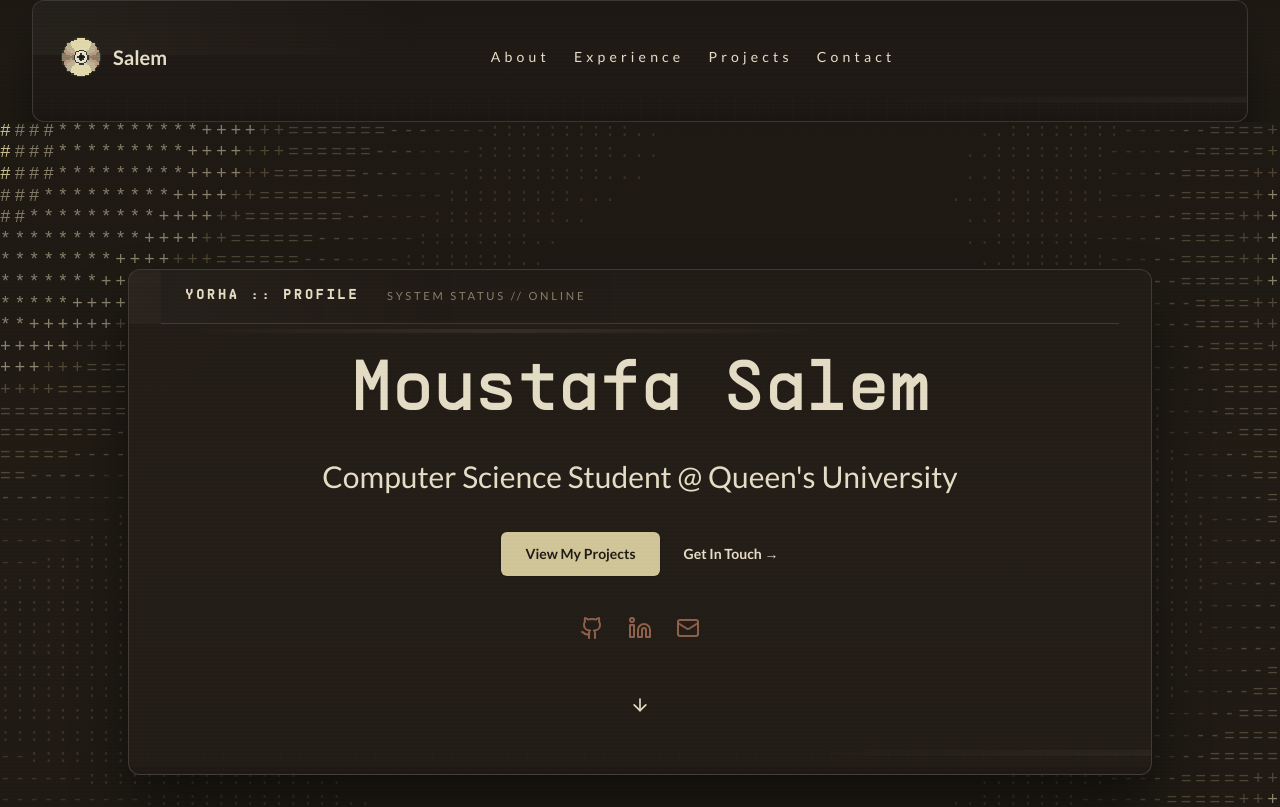
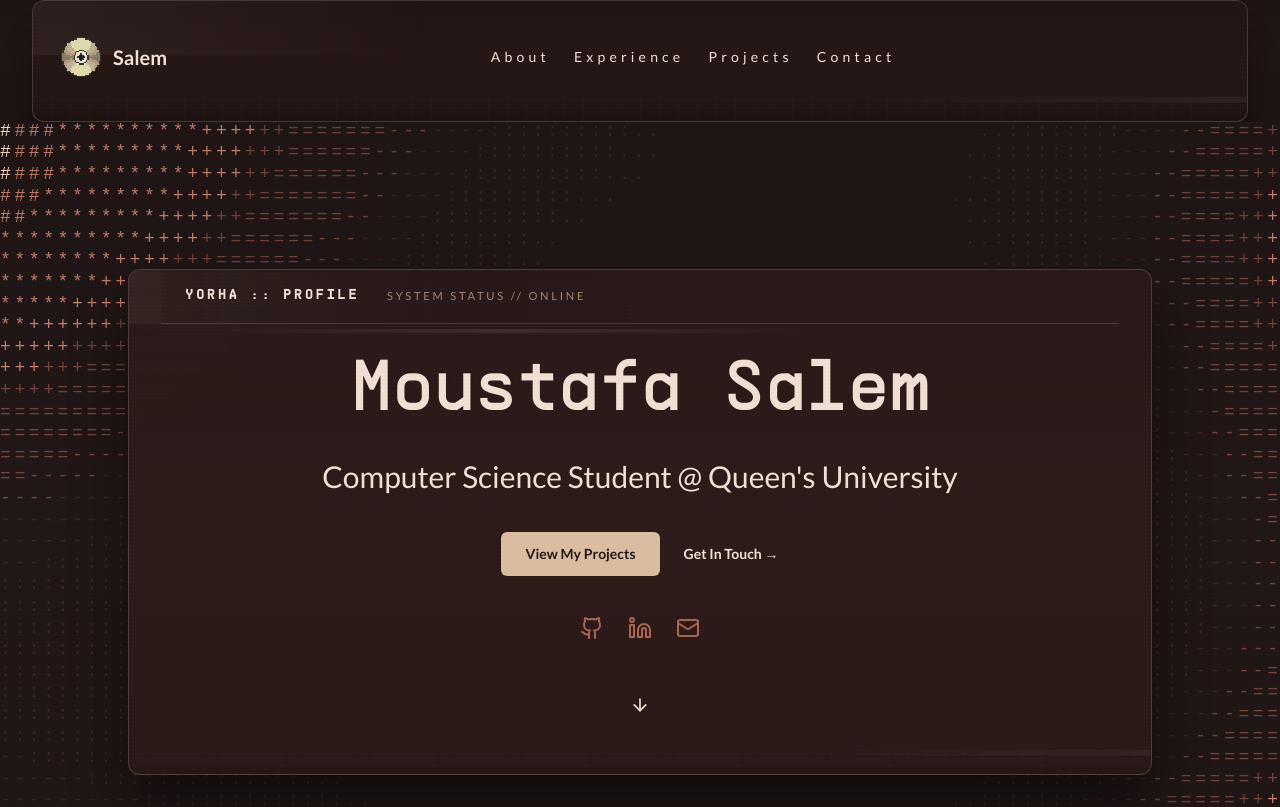
Before and after one commit to tTrmc/msalem, a Next.js app: page / in a window 1280 px wide. Shown: the top 807 px of the page. Built offline with nearby package versions, Linux system fonts and the light colour scheme.

Commit message:
fix: fixed linkedin link

```diff
--- a/src/app/globals.css
+++ b/src/app/globals.css
@@ -2,18 +2,18 @@
 
 :root {
   /* NieR:Automata-inspired palette with deeper contrast */
-  --background: #d8d0b3;      /* Sanded parchment */
-  --foreground: #2f261f;      /* Deep umbra */
-  --primary: #f0e7c2;         /* Hack highlight */
-  --stone: #b6a789;           /* Defensive taupe */
-  --warm: #b58a77;            /* Offensive sienna */
-  --accent: #4f4638;          /* System umber */
-  --panel-surface: rgba(243, 235, 212, 0.9);
-  --panel-surface-muted: rgba(235, 225, 200, 0.85);
-  --panel-border: rgba(79, 70, 56, 0.35);
-  --panel-header: rgba(79, 70, 56, 0.18);
-  --panel-line: rgba(47, 38, 31, 0.25);
-  --panel-shadow: 0 28px 48px rgba(20, 16, 11, 0.32);
+  --background: #dcc8bb;      /* Blushed parchment */
+  --foreground: #33231e;      /* Deep umber */
+  --primary: #f4d5c1;         /* Rose highlight */
+  --stone: #c7b0a0;           /* Soft clay */
+  --warm: #c27f6c;            /* Ember sienna */
+  --accent: #5a3f34;          /* Mahogany umber */
+  --panel-surface: rgba(244, 224, 211, 0.9);
+  --panel-surface-muted: rgba(236, 213, 200, 0.86);
+  --panel-border: rgba(90, 63, 52, 0.35);
+  --panel-header: rgba(90, 63, 52, 0.2);
+  --panel-line: rgba(62, 45, 38, 0.26);
+  --panel-shadow: 0 28px 48px rgba(39, 23, 20, 0.35);
 
   /* Common variables */
   --border-radius: 0.5rem;
@@ -22,18 +22,18 @@
 }
 
 .dark {
-  --background: #1f1b14;      /* Terminal dusk */
-  --foreground: #e4dcc4;      /* Pale parchment */
-  --primary: #cfc495;         /* Hack glow */
-  --stone: #8b826d;           /* Weathered alloy */
-  --warm: #8f5f4a;            /* Offensive rust */
-  --accent: #3b3327;          /* System umber */
-  --panel-surface: rgba(36, 30, 24, 0.92);
-  --panel-surface-muted: rgba(31, 26, 21, 0.86);
-  --panel-border: rgba(228, 220, 196, 0.16);
-  --panel-header: rgba(228, 220, 196, 0.1);
-  --panel-line: rgba(228, 220, 196, 0.18);
-  --panel-shadow: 0 32px 56px rgba(0, 0, 0, 0.45);
+  --background: #211616;      /* Garnet dusk */
+  --foreground: #f1dfd2;      /* Pale blush */
+  --primary: #dabb9e;         /* Warm glow */
+  --stone: #a8887a;           /* Ember clay */
+  --warm: #a96452;            /* Rusted rose */
+  --accent: #382421;          /* Deep cordovan */
+  --panel-surface: rgba(45, 28, 27, 0.92);
+  --panel-surface-muted: rgba(38, 23, 22, 0.86);
+  --panel-border: rgba(241, 223, 210, 0.18);
+  --panel-header: rgba(241, 223, 210, 0.12);
+  --panel-line: rgba(241, 223, 210, 0.2);
+  --panel-shadow: 0 32px 56px rgba(0, 0, 0, 0.48);
 }
 
 /* Base transitions */
--- a/src/components/ascii-background.tsx
+++ b/src/components/ascii-background.tsx
@@ -60,7 +60,7 @@ const hexToRgbString = (hex: string) => {
  *  • Palette, grid metadata, and listeners remain memoised + cleaned up.
  */
 export function ASCIIBackground({
-  colors = ["#1f1b14", "#3b3327", "#504635", "#8b826d", "#cfc495", "#e4dcc4"],
+  colors = ["#211616", "#3a2523", "#724339", "#c27f6c", "#f4d5c1", "#f1dfd2"],
   fontSize = 18,
   charWidth = 12,
 }: ASCIIBackgroundProps) {
@@ -120,8 +120,8 @@ export function ASCIIBackground({
     const chars = " .:-=+*#%@"
     const charMaxIndex = Math.max(0, chars.length - 1)
     const colourMaxIndex = Math.max(0, fillStyles.length - 1)
-    const fallbackFill = fillStyles[colourMaxIndex] ?? "#e4dcc4"
-    const backgroundFill = fillStyles[0] ?? "#1f1b14"
+    const fallbackFill = fillStyles[colourMaxIndex] ?? "#f1dfd2"
+    const backgroundFill = fillStyles[0] ?? "#211616"
     const FRAME_INTERVAL = 1000 / 30 // ~30 FPS cap
 
     const matchDensity = (width: number, height: number) => {
--- a/src/components/footer.tsx
+++ b/src/components/footer.tsx
@@ -13,7 +13,7 @@ export function Footer() {
       label: "GitHub",
     },
     {
-      href: "https://www.linkedin.com/in/moustafasalem/",
+      href: "https://www.linkedin.com/in/salemmoustafa/",
       icon: Linkedin,
       label: "LinkedIn",
     },
--- a/src/components/hero-section.tsx
+++ b/src/components/hero-section.tsx
@@ -47,7 +47,7 @@ export function HeroSection() {
       label: "GitHub",
     },
     {
-      href: "https://www.linkedin.com/in/moustafasalem/",
+      href: "https://www.linkedin.com/in/salemmoustafa/",
       icon: Linkedin,
       label: "LinkedIn",
     },
--- a/tailwind.config.ts
+++ b/tailwind.config.ts
@@ -13,60 +13,60 @@ const config: Config = {
         background: "var(--background)",
         foreground: "var(--foreground)",
         primary: {
-          50: "#fffbed",
-          100: "#fdf5d9",
-          200: "#f8edc0",
-          300: "#f2e4a7",
-          400: "#eddb91",
+          50: "#fff7f2",
+          100: "#fee8dc",
+          200: "#fbd4c0",
+          300: "#f5bea4",
+          400: "#eda78c",
           DEFAULT: "var(--primary)",
           500: "var(--primary)",
-          600: "#d6c775",
-          700: "#b3a75a",
-          800: "#918742",
-          900: "#726831",
-          950: "#403a1a",
+          600: "#d69373",
+          700: "#b3765b",
+          800: "#8f5947",
+          900: "#734639",
+          950: "#40241f",
         },
         stone: {
-          50: "#f4efe4",
-          100: "#e8dcc5",
-          200: "#d7c6a5",
-          300: "#c3b18d",
-          400: "#ae9b74",
+          50: "#f6ede6",
+          100: "#ead7ca",
+          200: "#ddc1b0",
+          300: "#d0aa96",
+          400: "#c09882",
           DEFAULT: "var(--stone)",
           500: "var(--stone)",
-          600: "#8f7f58",
-          700: "#736648",
-          800: "#574d37",
-          900: "#3b3426",
-          950: "#221d17",
+          600: "#a67f6c",
+          700: "#896658",
+          800: "#6c4f43",
+          900: "#4a342d",
+          950: "#2a1c1a",
         },
         warm: {
-          50: "#f9ece5",
-          100: "#f3d7cb",
-          200: "#e6b7a4",
-          300: "#d79882",
-          400: "#c47a66",
+          50: "#fdeeea",
+          100: "#f9d6cd",
+          200: "#f3b2a3",
+          300: "#ea8d7d",
+          400: "#dc6c5d",
           DEFAULT: "var(--warm)",
           500: "var(--warm)",
-          600: "#a85c4e",
-          700: "#88463e",
-          800: "#69342f",
-          900: "#4c231f",
-          950: "#2a110f",
+          600: "#b95548",
+          700: "#934239",
+          800: "#6f302b",
+          900: "#4b1f1d",
+          950: "#2a1011",
         },
         accent: {
-          50: "#f1ede5",
-          100: "#e1d7c7",
-          200: "#cbbd9f",
-          300: "#b49f7b",
-          400: "#9b8763",
+          50: "#f4ece7",
+          100: "#e6d2c9",
+          200: "#d3b4a8",
+          300: "#bd9488",
+          400: "#a77971",
           DEFAULT: "var(--accent)",
           500: "var(--accent)",
-          600: "#7f6d4d",
-          700: "#64553c",
-          800: "#4b3f2d",
-          900: "#332a1f",
-          950: "#1f1913",
+          600: "#896057",
+          700: "#6c4a43",
+          800: "#503631",
+          900: "#372421",
+          950: "#211513",
         }
       },
       fontFamily: {
```
